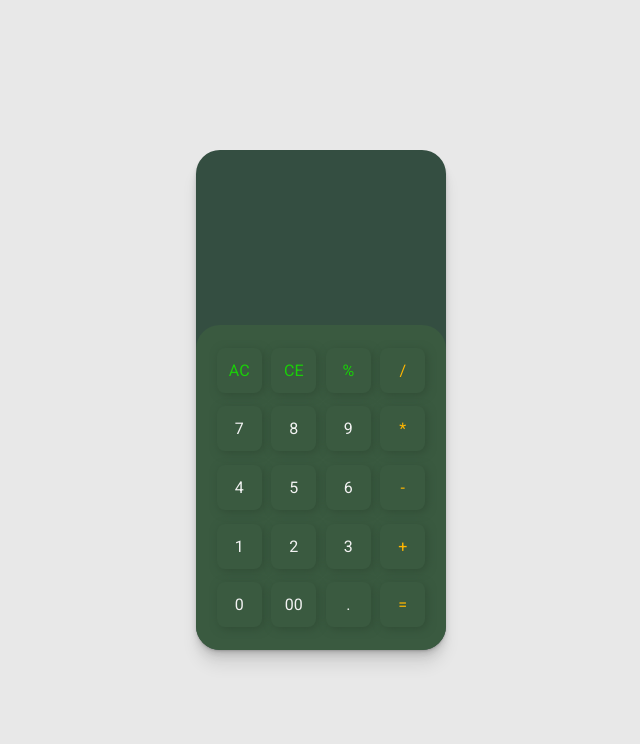
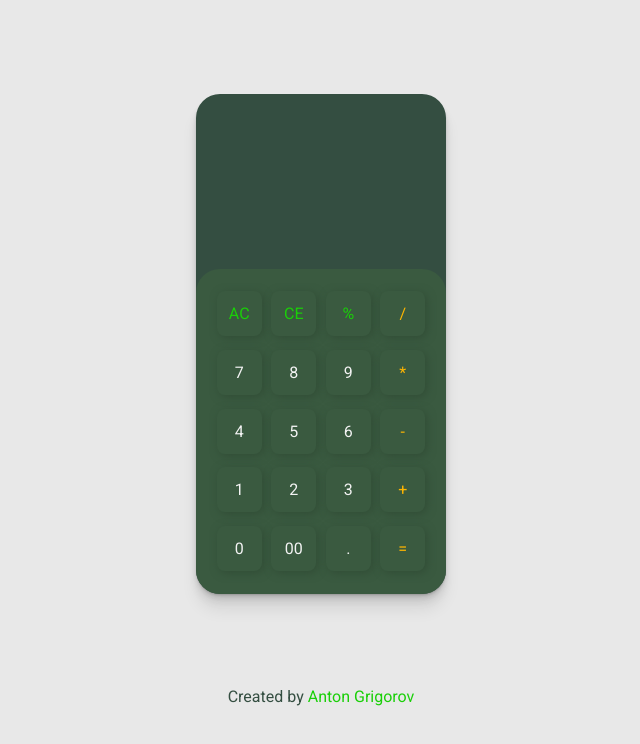
Before and after one commit to TisteEdur/calculator, a plain HTML site: page index.html in a window 1280 px wide. Shown: the whole page, without its empty margins (319-959 px from the left). Drawn offline with Linux system fonts and the light colour scheme.

Commit message:
add creator hyperlink

```diff
--- a/index.html
+++ b/index.html
@@ -39,6 +39,7 @@
       </div>
     </div>
 
+    <p>Created by <a href="https://github.com/TisteEdur" target="_blank">Anton Grigorov</a></p>
     <script src="script.js"></script>
   </body>
 </html>
--- a/styles.css
+++ b/styles.css
@@ -10,8 +10,9 @@ body {
     width: 100vw;
     height: 100vh;
     display: flex;
+    flex-direction: column;
     align-items: center;
-    justify-content: center;
+    justify-content: space-evenly;
     background-color: #e8e8e8;
 }
 
@@ -24,12 +25,11 @@ body {
     border-radius: 1.5em;
     background-color: #344e41;
     box-shadow:
-      0 1px 1px hsl(0deg 0% 0% / 0.075),
-      0 2px 2px hsl(0deg 0% 0% / 0.075),
-      0 4px 4px hsl(0deg 0% 0% / 0.075),
-      0 8px 8px hsl(0deg 0% 0% / 0.075),
-      0 16px 16px hsl(0deg 0% 0% / 0.075)
-    ;
+        0 1px 1px hsl(0deg 0% 0% / 0.075),
+        0 2px 2px hsl(0deg 0% 0% / 0.075),
+        0 4px 4px hsl(0deg 0% 0% / 0.075),
+        0 8px 8px hsl(0deg 0% 0% / 0.075),
+        0 16px 16px hsl(0deg 0% 0% / 0.075);
 
     .output-container {
         padding: 0 .5rem;
@@ -89,3 +89,19 @@ body {
         }
     }
 }
+
+p,
+a {
+    font-family: "Roboto";
+    font-weight: 400;
+    font-size: 1rem;
+}
+
+p {
+    color: #344e41;
+}
+
+a {
+    color: #1acf08;
+    text-decoration: none;
+}
```
